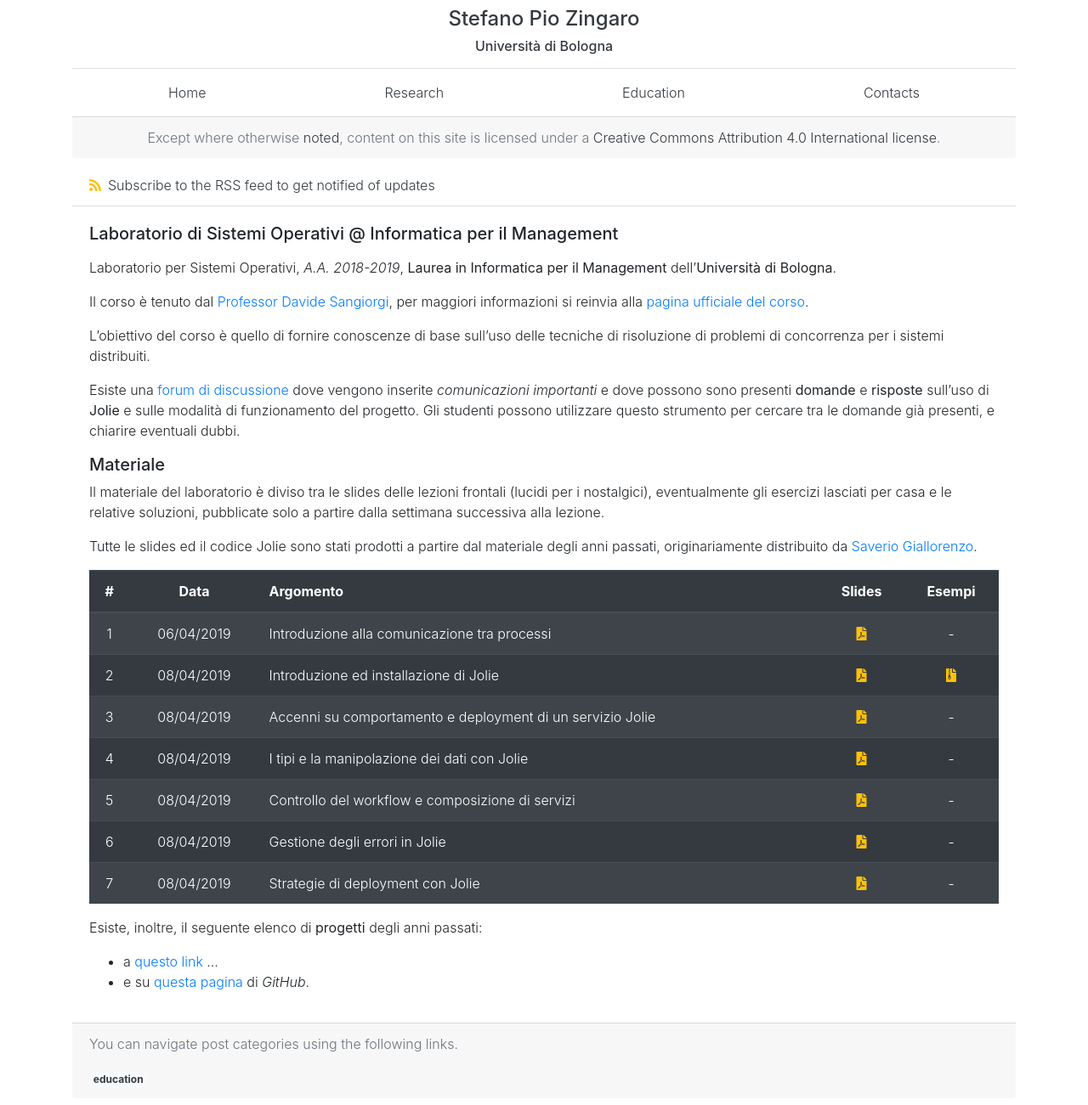
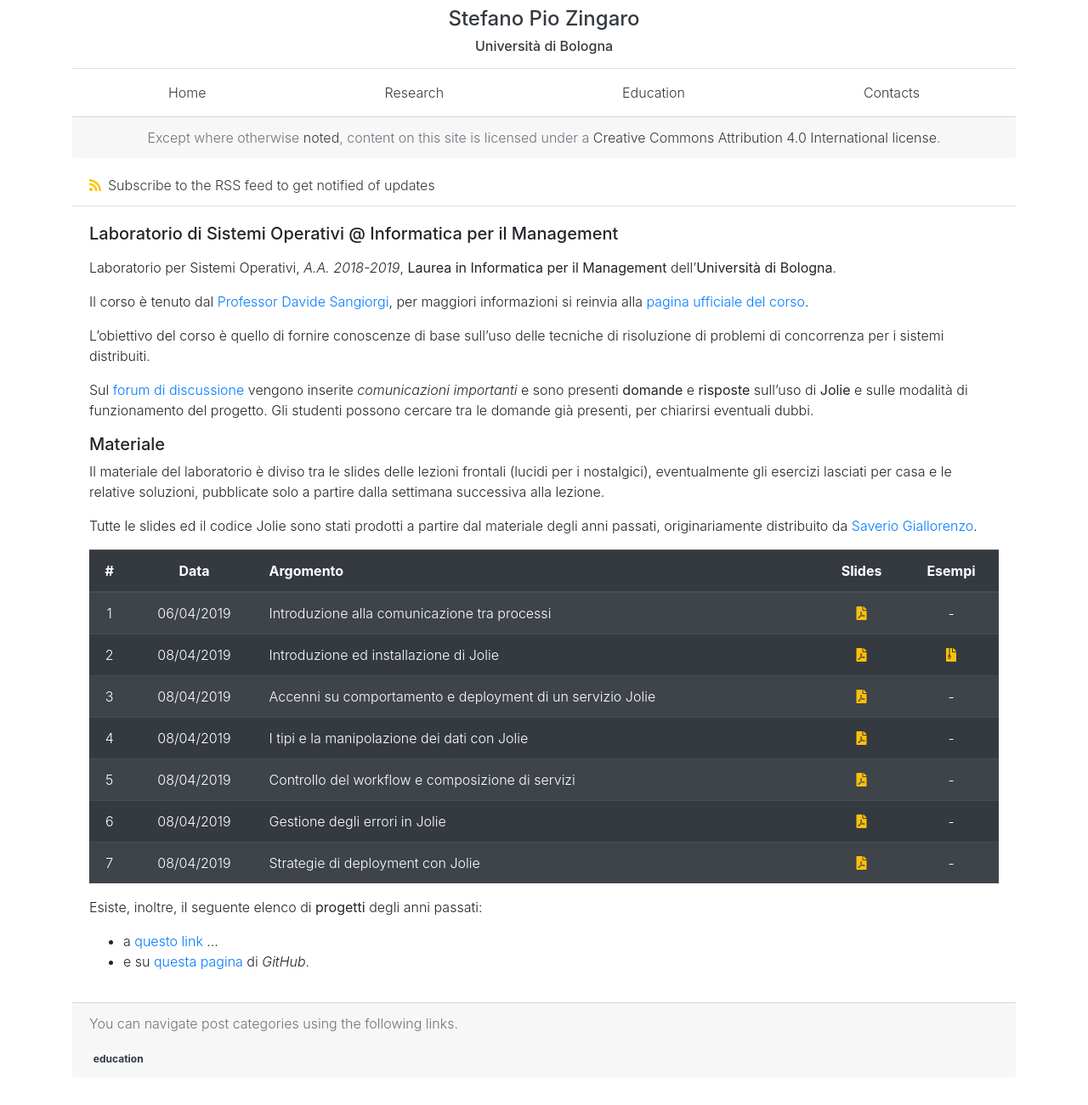
Before and after one commit to saltgz/saltgz.github.io, a Jekyll site: the page built from _posts/2018-04-09-so-lab-cs.md, in a window 1280 px wide. Shown: the whole page at 85% size. Built offline with Jekyll 4.4.1, drawn with Linux system fonts in a browser that asks for light colours; nearby versions of some CDN libraries; after the commit the page ends 1277 px from its top, so only the background shows below that.

Commit message:
minor corrections

```diff
--- a/_posts/2018-04-09-so-lab-cs.md
+++ b/_posts/2018-04-09-so-lab-cs.md
@@ -13,12 +13,12 @@ corso](https://www.unibo.it/it/didattica/insegnamenti/insegnamento/2018/320661).
 L'obiettivo del corso è quello di fornire conoscenze di base sull'uso delle
 tecniche di risoluzione di problemi di concorrenza per i sistemi distribuiti.
 
-Esiste una [forum di
-discussione](https://groups.google.com/forum/#!forum/infoman-so) dove vengono
-inserite *comunicazioni importanti* e dove possono sono presenti **domande** e
+Sul [forum di
+discussione](https://groups.google.com/forum/#!forum/infoman-so) vengono
+inserite *comunicazioni importanti* e sono presenti **domande** e
 **risposte** sull'uso di **Jolie** e sulle modalità di funzionamento del
-progetto. Gli studenti possono utilizzare questo strumento per cercare tra le
-domande già presenti, e chiarire eventuali dubbi.
+progetto. Gli studenti possono cercare tra le
+domande già presenti, per chiarirsi eventuali dubbi.
 
 ##### Materiale
 
```
